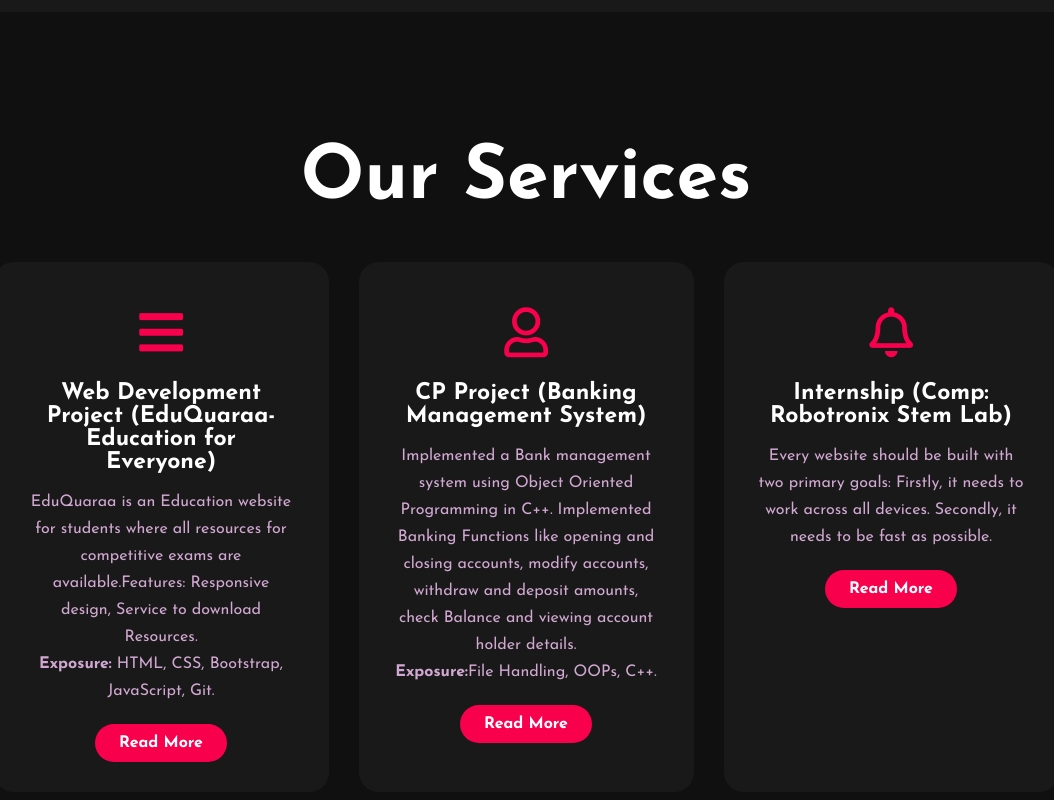
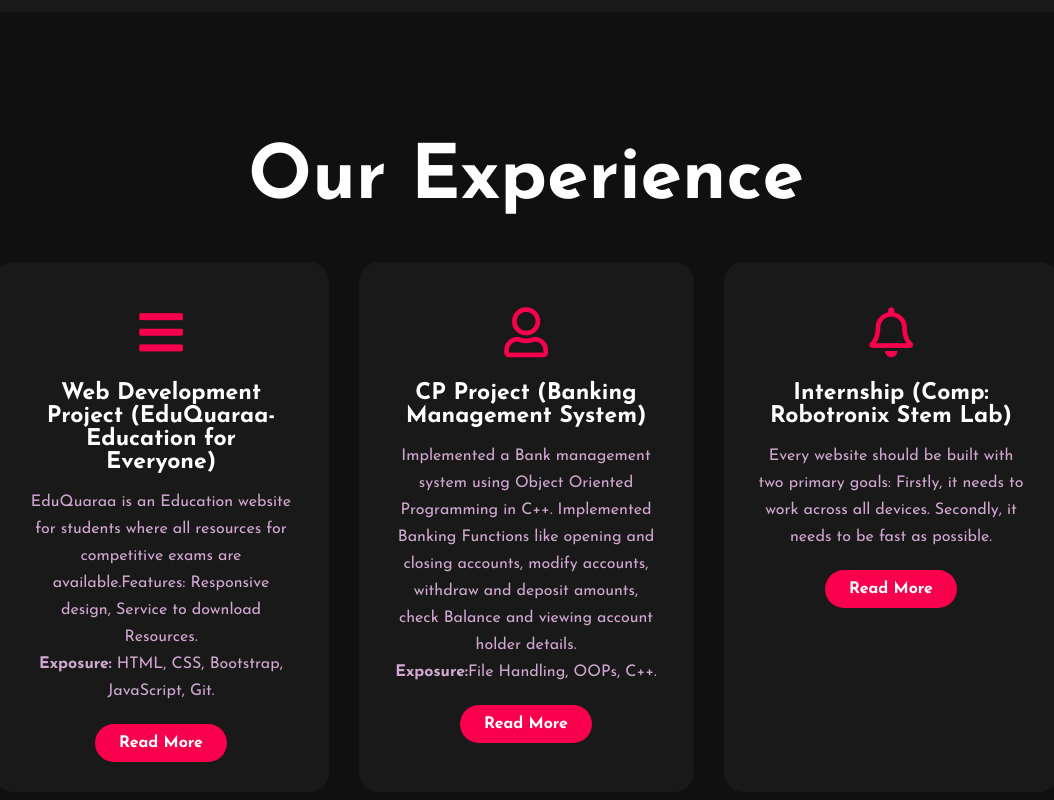
Before and after one commit to amitsahu77/intro-web, a plain HTML site: page index.html in a window 1280 px wide. Shown: the part 1619-2419 px from the top of the page, without its empty margins (114-1168 px from the left). Drawn offline with Linux system fonts and the light colour scheme.

Commit message:
Update index.html

```diff
--- a/index.html
+++ b/index.html
@@ -64,7 +64,7 @@
 	<!-----service section start----------->
 	<div class="service">
 		<div class="title">
-			<h2>Our Services</h2>
+			<h2>Our Experience</h2>
 		</div>
 
 		<div class="box">
```
